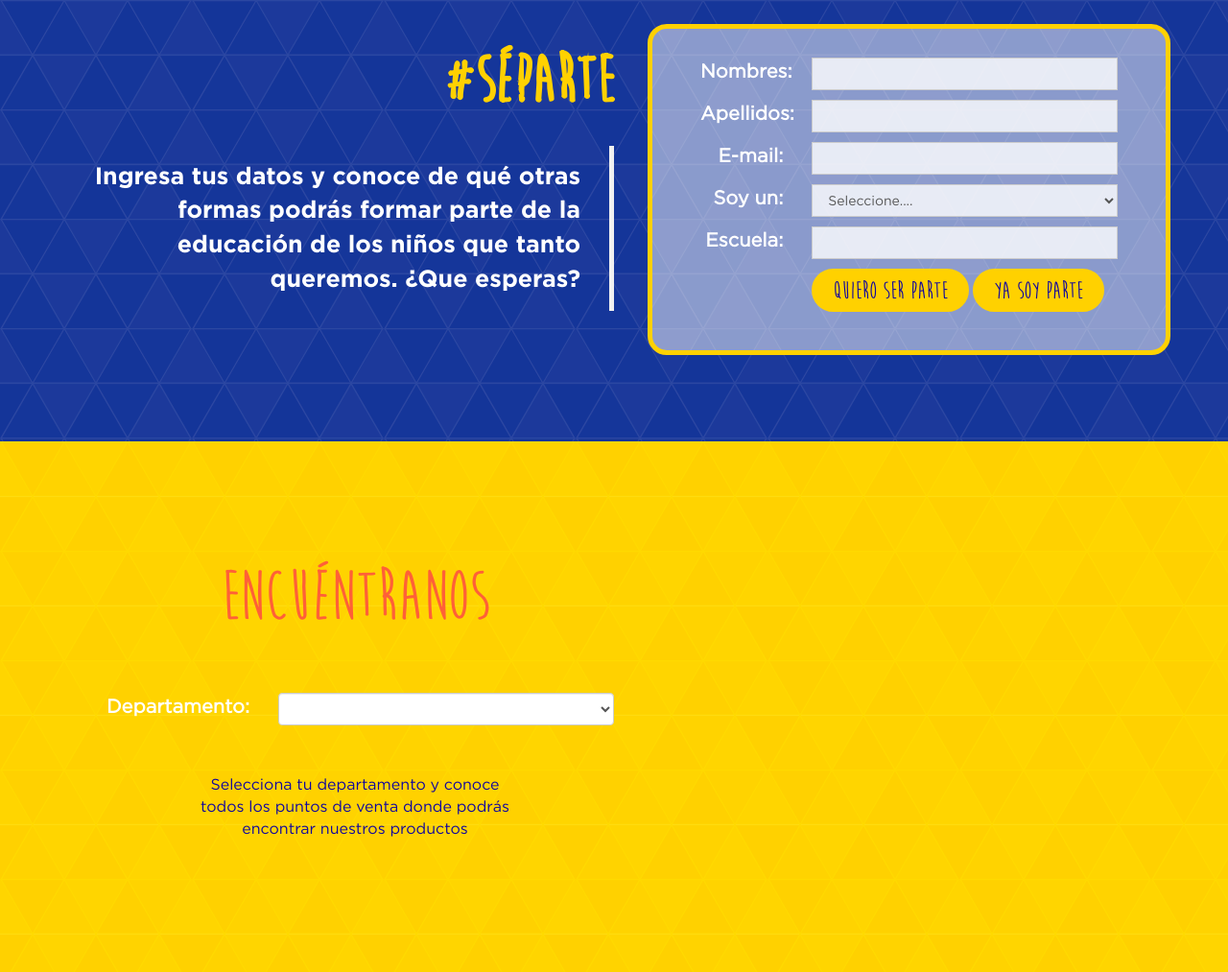
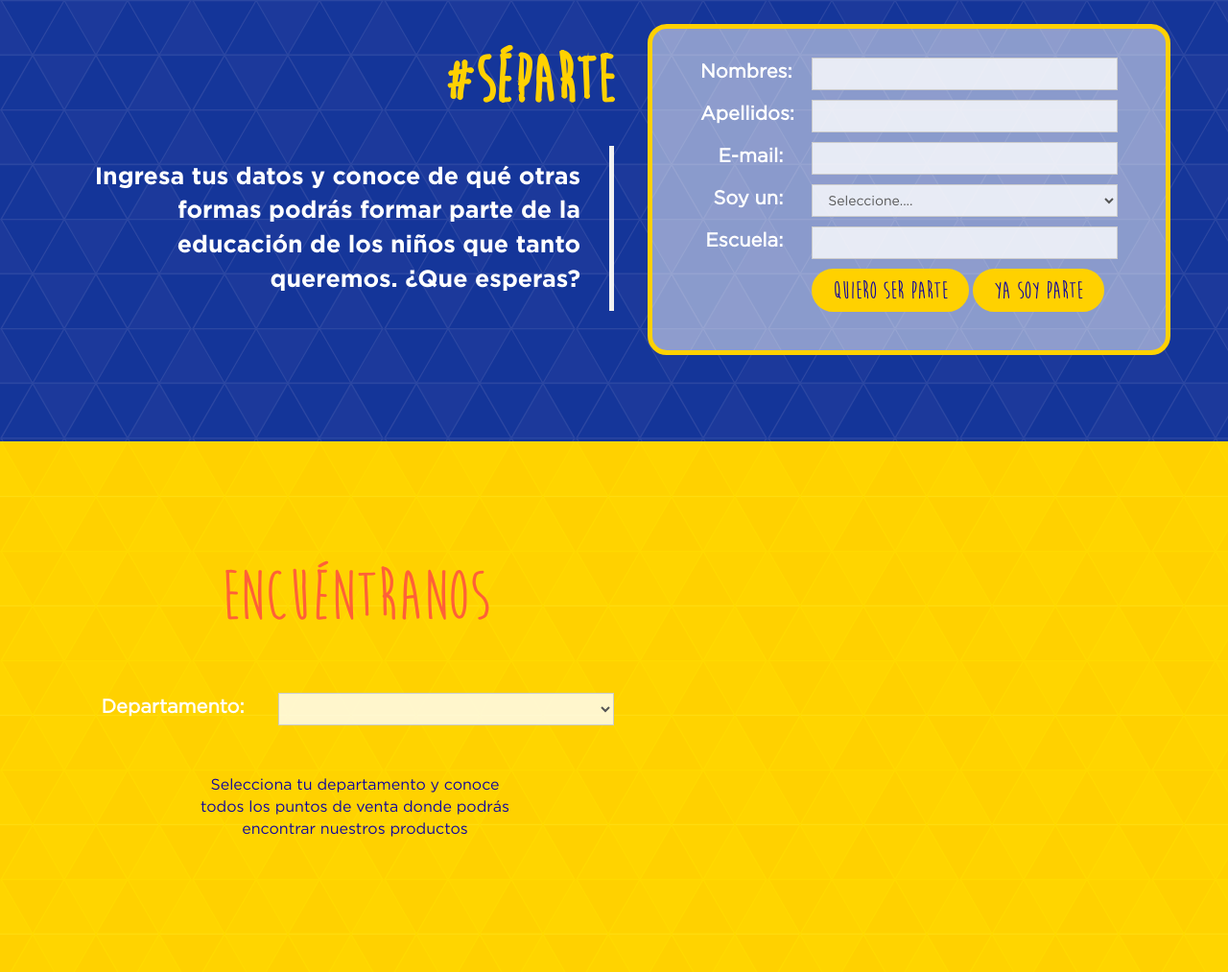
Before and after one commit to StephHiyagon/BuhoLuigi, a plain HTML site: page index.html in a window 1280 px wide. Shown: the part 228-1241 px from the top of the page at 96% size. Drawn offline with Linux system fonts and the light colour scheme.

Commit message:
text center

```diff
--- a/css/v2.css
+++ b/css/v2.css
@@ -123,6 +123,12 @@
 	font-size: 20px;
 	font-family: 'GothamBookRegular';
 }
+.form_search select{
+	font-family: 'GothamBookRegular';
+	border-radius: 0;
+	background-color: rgba(255,255,255,0.8);
+	box-shadow: none;
+}
 .legend_text{
 	padding: 50px 100px;
 	font-size: 16px;
--- a/index.html
+++ b/index.html
@@ -134,7 +134,7 @@
 						<div class="col-md-12">
 							<form action="" class="form_search">
 								<div class="row content_form_google">
-									<div class="col-md-4 text-right">
+									<div class="col-md-4 text-center">
 										<label>Departamento:</label>
 									</div>
 									<div class="col-md-8">
```
